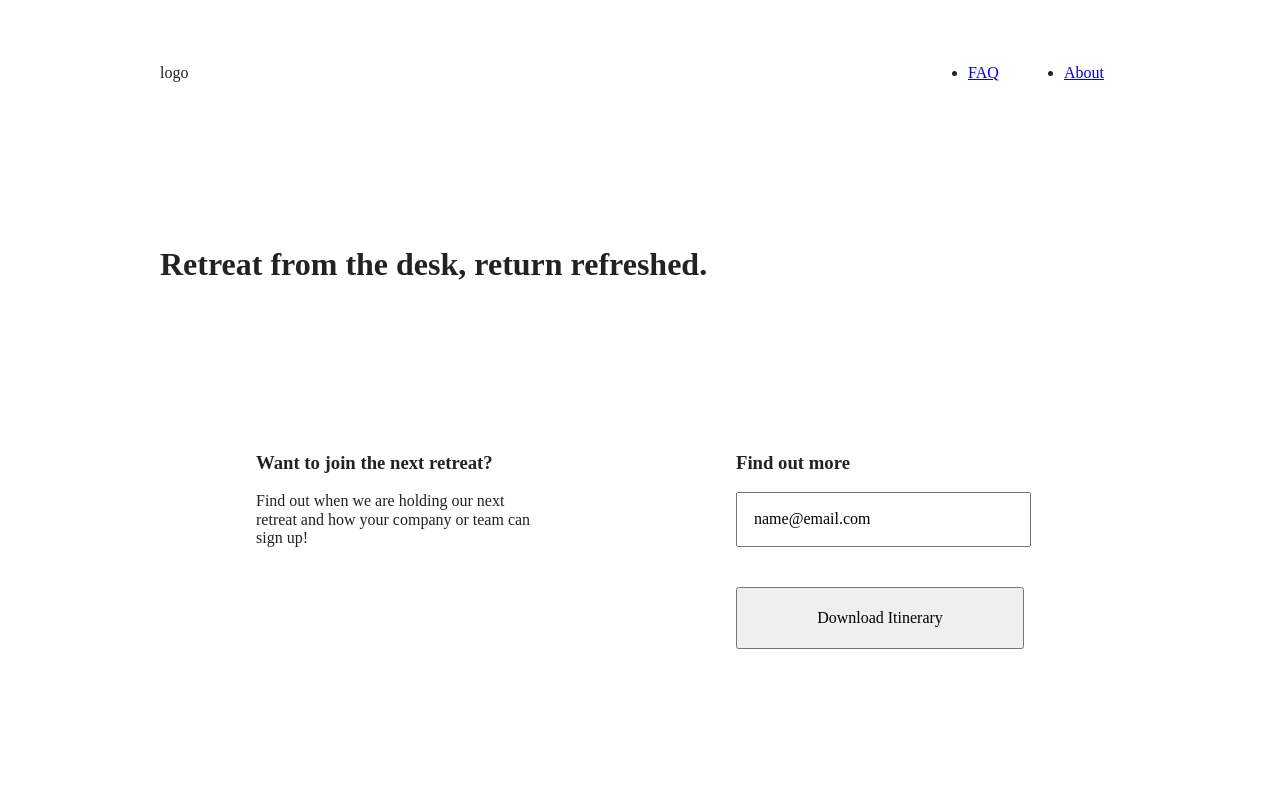
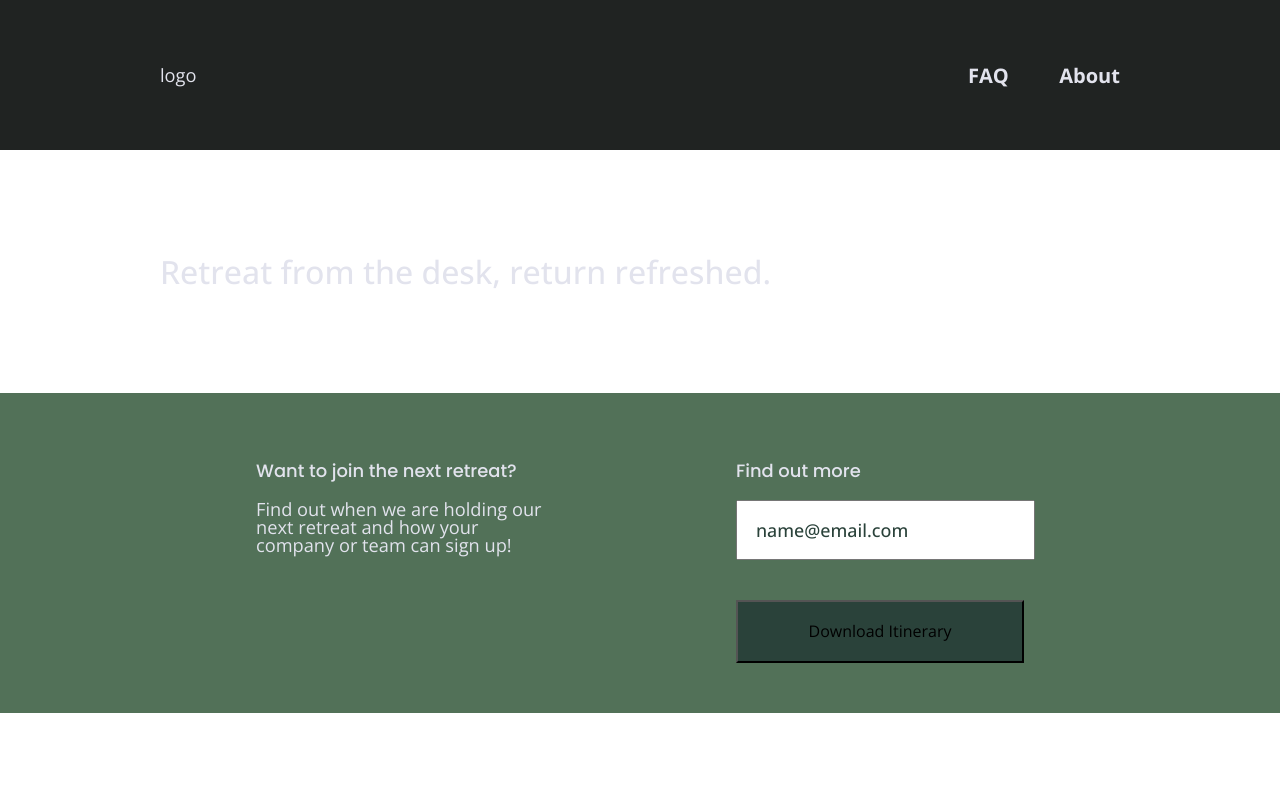
Before and after one commit to tiff3b/unplugged, a website built with Parcel: page index.html in a window 1280 px wide. Shown: the top 796 px of the page. Built offline with nearby package versions, Linux system fonts and the light colour scheme.

Commit message:
Added color styles

```diff
--- a/css/main.css
+++ b/css/main.css
@@ -86,7 +86,80 @@ textarea {
 /* ==========================================================================
    Author's custom styles
    ========================================================================== */
-/*--------BASE HEADER - FOOTER STYLES----------*/
+/*--------------GENERAL STYLES--------------*/
+
+html {
+  font-size: 1rem;
+}
+
+body{
+  font-family: 'Open Sans', sans-serif;
+  font-size: 1em;
+  color: #e2e3ed;
+}
+
+ul,li {
+  font-size: 1.12em;
+  font-weight: bold;
+
+}
+
+a {
+  color: #e2e3ed;
+  text-decoration: none;
+
+}
+
+h2{
+  font-family: 'Poppins', sans-serif;
+  font-size: 1.87em;
+  font-weight: 500;
+
+}
+
+h3,h4{
+  font-family: 'Poppins', sans-serif;
+  font-size: 1.12em;
+  font-weight: 500;
+
+}
+
+p{
+  font-size: 1.14em;
+  line-height: 18px;
+
+}
+
+img {
+
+}
+
+figure {
+
+}
+
+address{
+  font-style: normal;
+}
+
+.content-wrapper {
+
+}
+
+h1{
+  font-size: 3em;
+  line-height: 43px;
+  font-weight: 500;
+}
+
+
+
+
+   /*--------BASE HEADER - FOOTER STYLES----------*/
+
+header, footer{
+  background-color: #202322;
+}
 
 .content-wrapper {
   width: 90%;
@@ -111,6 +184,7 @@ header .content-wrapper {
   width: 100%;
   height: 1px;
   padding: 10px 0 20px 0;
+  color: #3a3a3a;
 }
 header nav {
   display: flex;
@@ -121,7 +195,9 @@ header nav ul {
   display: flex;
   justify-content: space-around;
   width: 100%;
+  list-style: none;
 }
+
 
 footer {
   display: flex;
@@ -146,6 +222,8 @@ footer .social-icons{
   display: flex;
   justify-content: space-around;
   align-items: center;
+  font-size: 1.31em;
+  background-color: #527158;
 }
 
 footer .social-icons p {
@@ -169,19 +247,25 @@ footer .copyright{
 aside {
   display: flex;
   justify-content: center;
+  background-color: #527158;
 }
 
 [type="text"] {
   padding: 1em;
   margin-bottom: 20px;
-  width: 90%
+  width: 90%;
+  font-size: 1.12em;
+  font-weight: 500;
+  color: #2a423a;
 }
 
  [type="button"]{
   padding: 20px 0;
   margin-top: 20px;
   width: 100%;
+  background-color: #2a423a;
 }
+
 
 .features {
   display: flex;
@@ -203,14 +287,19 @@ aside {
   margin: 0;
 }
 
+.features .fontawesome-icon{
+  font-size: 3.75em;
+}
+
 .reviews {
   display: flex;
   justify-content: center;
-
+  background-color: #2a423a;
 }
 
 .reviews h2 {
   margin-bottom: 40px;
+  line-height: 30px;
 }
 
 .reviews h3 {
@@ -223,11 +312,13 @@ aside {
 .mission {
   display: flex;
   justify-content: center;
+  background-color: #527158;
 }
 
 .contact-section {
   display: flex;
   justify-content: center;
+  background-color: #2a423a;
 }
 
 .contact-content p {
@@ -240,6 +331,7 @@ aside {
 .faq {
   display: flex;
   justify-content: center;
+  background-color: #527158;
 }
 
 .faq .content-wrapper {
@@ -253,12 +345,17 @@ aside {
 .faq .content-wrapper h2{
   margin-bottom: 40px;
   width: 80%;
+  line-height: 30px;
 }
 
 .faq-content{
   margin-bottom: 50px;
   display: flex;
   flex-flow: column wrap;
+}
+
+.faq .content h4{
+  line-height: 24px;
 }
 
 
--- a/index.html
+++ b/index.html
@@ -18,6 +18,11 @@
 
   <link rel="stylesheet" href="css/normalize.css">
   <link rel="stylesheet" href="css/main.css">
+
+  <!-- Google Fonts-->
+  <link rel="preconnect" href="https://fonts.googleapis.com">
+  <link rel="preconnect" href="https://fonts.gstatic.com" crossorigin>
+  <link href="https://fonts.googleapis.com/css2?family=Open+Sans:ital,wght@0,300..800;1,300..800&family=Poppins:ital,wght@0,100;0,200;0,300;0,400;0,500;0,600;0,700;0,800;0,900;1,100;1,200;1,300;1,400;1,500;1,600;1,700;1,800;1,900&display=swap" rel="stylesheet">
 
   <meta name="theme-color" content="#fafafa">
 </head>
```
Also changed, not shown: about/index.html (+4 -0 lines), faq/index.html (+5 -0 lines).
